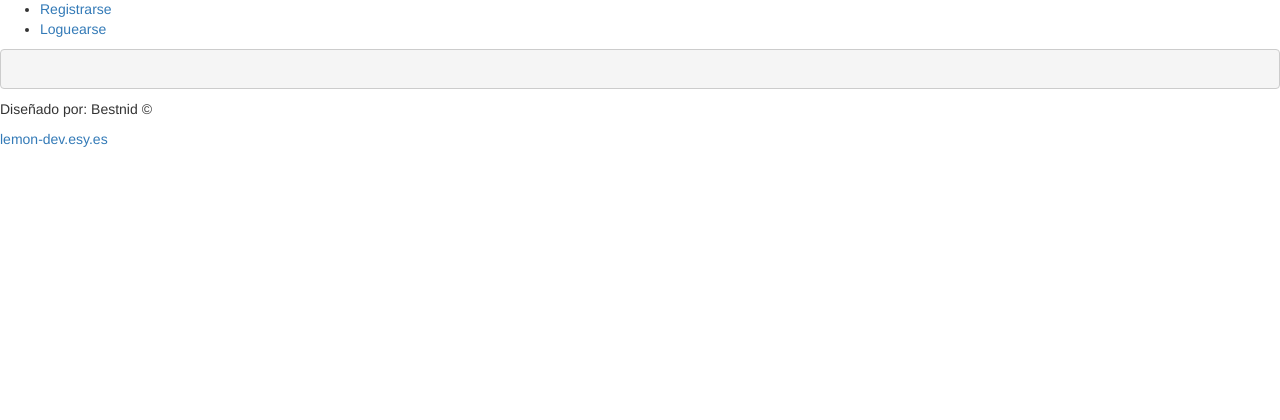
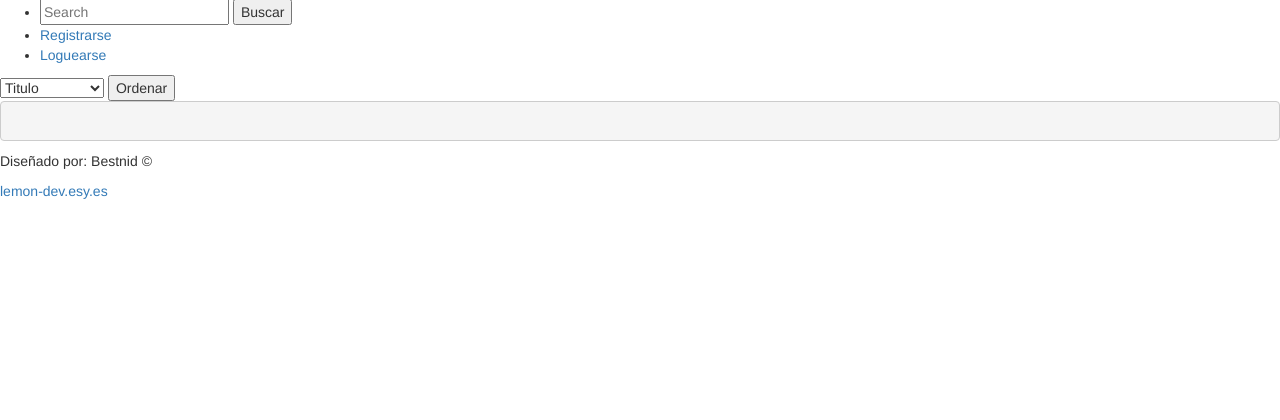
Before and after one commit to lemon-dev/bestnid, a PHP site: page / in a window 1280 px wide. Shown: the part 321-741 px from the top of the page. Run offline with PHP 8.4, Linux system fonts and the light colour scheme; data that the repository does not hold is empty.

Commit message:
Agregada estructura de menu de seleccion de criterio de ordenación a index.php

```diff
--- a/proyecto/include/header.php
+++ b/proyecto/include/header.php
@@ -21,6 +21,12 @@
 		<ul>
 			<li><img src="#" alt="logo"></li>
 			<li><a href="#">Bestnid</a></li>
+			<li>
+				<form method="get" action="function/buscar_titulo.php">
+					<input type="text" placeholder="Search" value="" name="param_busqueda">
+					<button type="submit">Buscar</button>
+				</form>
+			</li>
 			<li><a href="#">Registrarse</a></li>
 			<li><a href="#">Loguearse</a></li>
 		</ul>
--- a/proyecto/index.php
+++ b/proyecto/index.php
@@ -2,13 +2,22 @@
     error_reporting(-1);
     ini_set('display_errors', 'On');
     include("db/connect.php");
-
-
 ?>
 
 <?php include("include/header.php") ?>
 
-<?php include("function/listar_subasta.php") ?>
+<form method="get" action="function/ordenar.php">
+	<select name="criterio">
+		<option value="titulo">Titulo</option>
+		<option value="fecha_fin">Fecha de Fin</option>
+		<option value="categoria">Categoria</option>
+	</select>
+	<input type="submit" value="Ordenar">
+</form>
+
+<?php
+	include("function/listar_subasta.php");
+?>
 
 <?php include("include/footer.php") ?>
 
```
Also changed, not shown: proyecto/function/buscar_titulo.php (added, +8 -0 lines).
